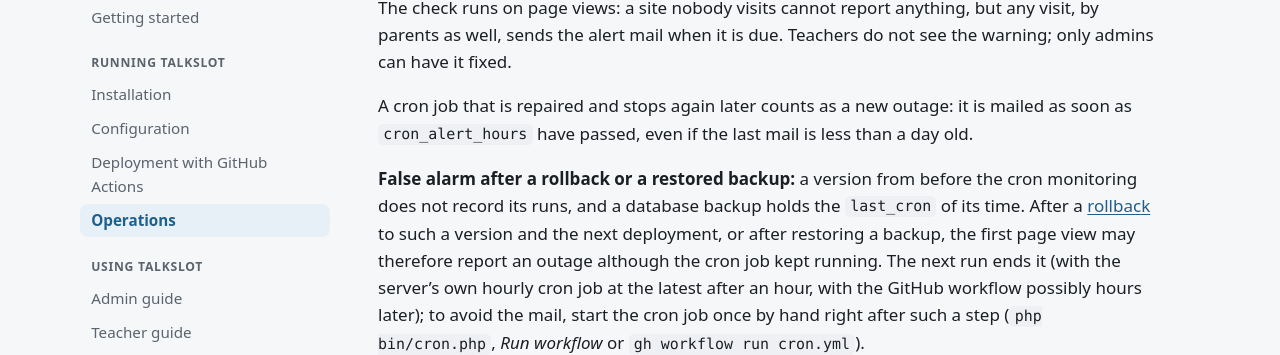
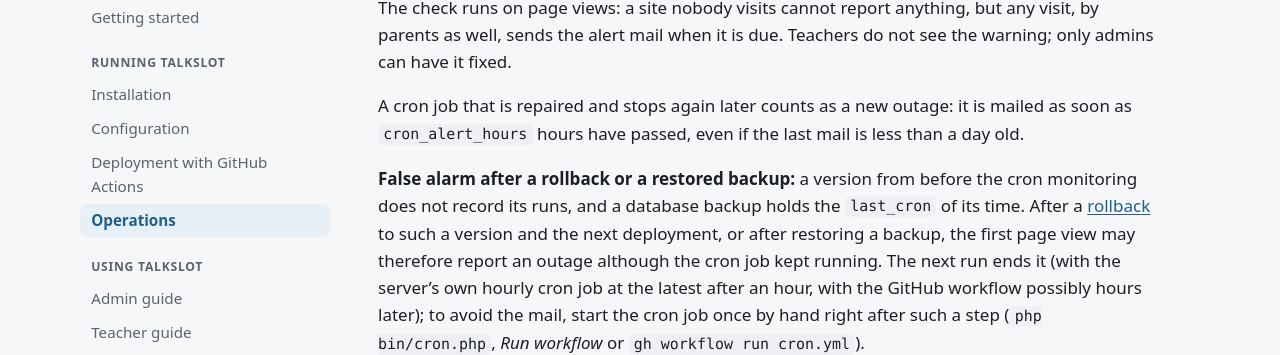
Before and after one commit to skornehl/talkslot, a Jekyll site: the page built from docs/guide/operations.md, in a window 1280 px wide and 900 px high, scrolled down 2649 px. Shown: the part 138-493 px from the top of the window. Built offline with Jekyll 4.4.1, drawn with Linux system fonts in a browser that asks for light colours.

Commit message:
fix(ops): overdue mails are shown before they are given up, wording
With cron_alert_hours of 48 or more, waiting mails would be discarded before they counted as overdue, so
the notice could never appear; it is capped below MAX_AGE_HOURS now.

```diff
--- a/docs/guide/operations.md
+++ b/docs/guide/operations.md
@@ -99,7 +99,7 @@ The check runs on page views: a site nobody visits cannot report anything, but a
 well, sends the alert mail when it is due. Teachers do not see the warning; only admins can have it fixed.
 
 A cron job that is repaired and stops again later counts as a new outage: it is mailed as soon as
-`cron_alert_hours` have passed, even if the last mail is less than a day old.
+`cron_alert_hours` hours have passed, even if the last mail is less than a day old.
 
 **False alarm after a rollback or a restored backup:** a version from before the cron monitoring does not
 record its runs, and a database backup holds the `last_cron` of its time. After a [rollback]({{ '/guide/deployment/' | relative_url }}#rollback)
```
Also changed, not shown: docs/de/guide/configuration.md (+1 -1 lines), docs/de/guide/operations.md (+1 -1 lines), docs/guide/configuration.md (+1 -1 lines), 2 other files.
